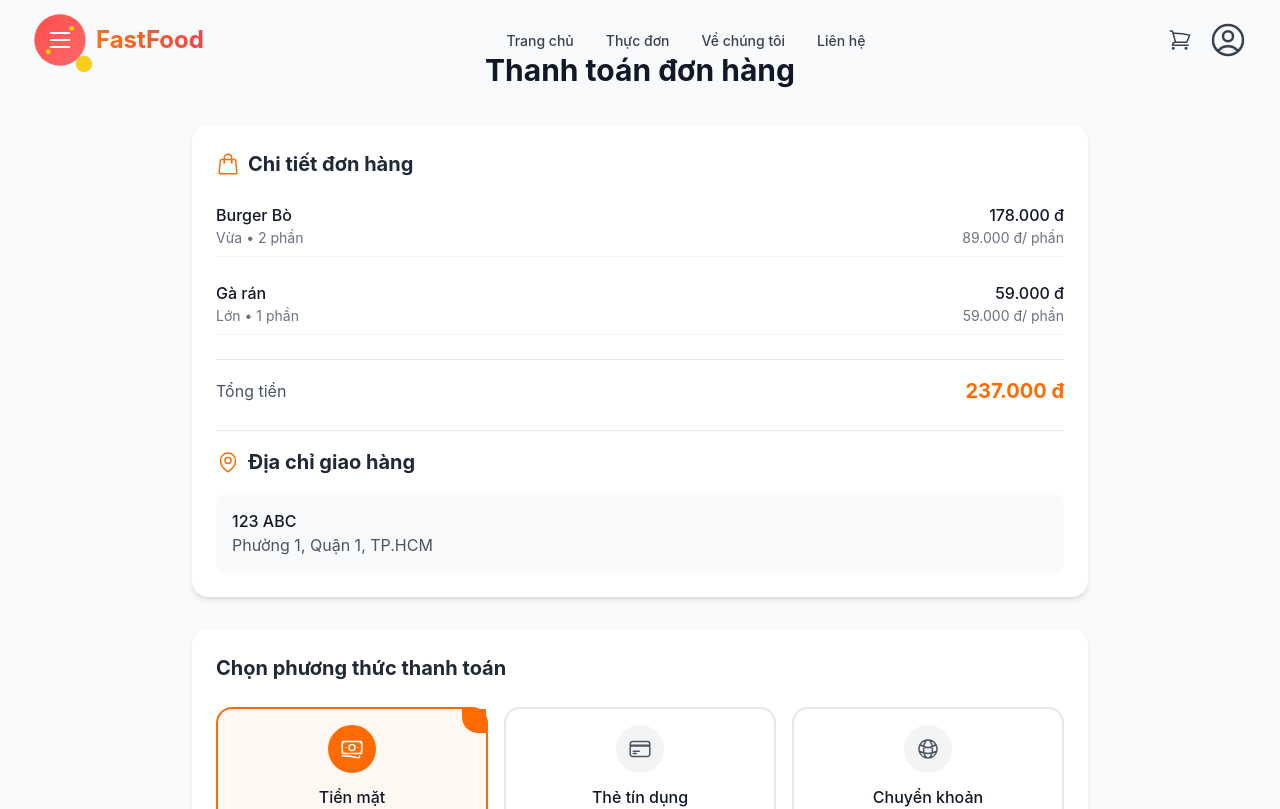
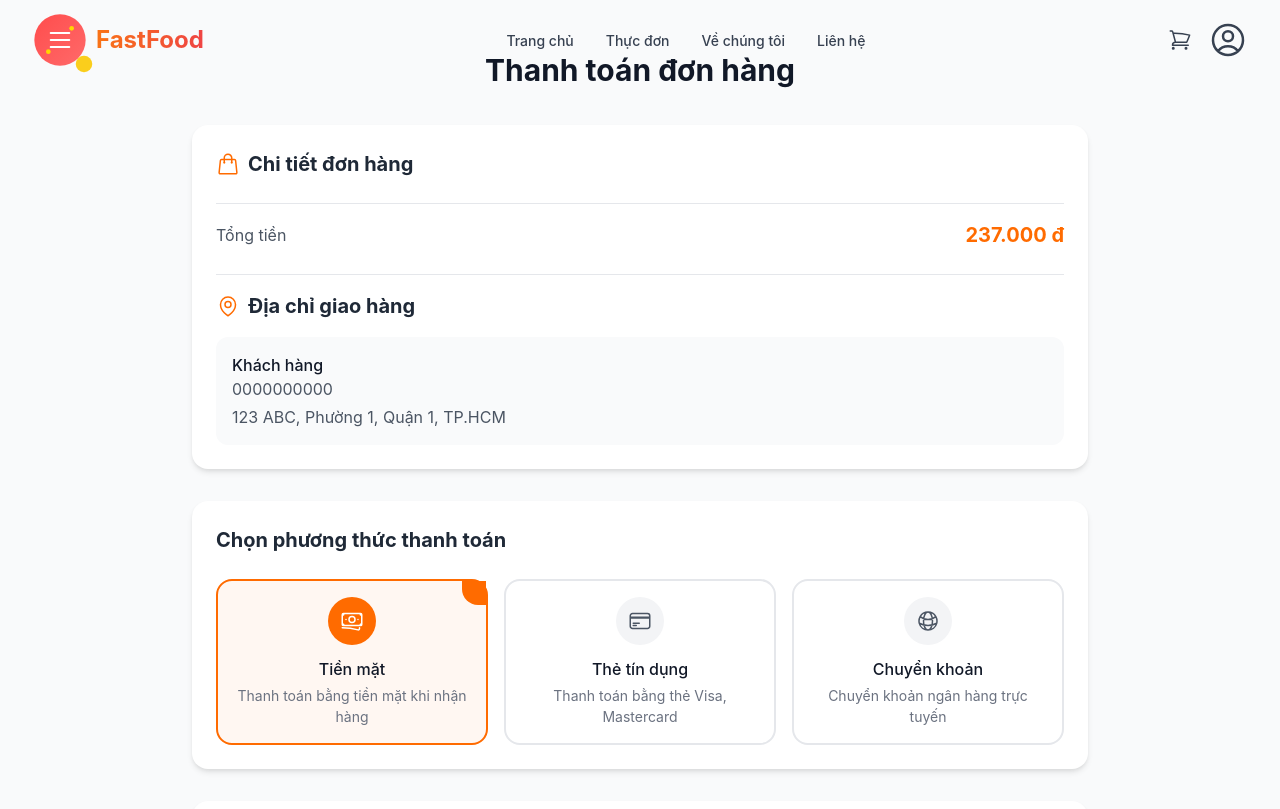
Before and after one commit to phanthanhloc2003/FastFood, a React (Create React App) app in the folder my-react-ts-app/: page /payment in a window 1280 px wide. Shown: the top 809 px of the page. Built offline with nearby package versions, Linux system fonts and the light colour scheme.

Commit message:
[update:fe] update page  payment

```diff
--- /dev/null
+++ b/my-react-ts-app/src/components/Payment/AddressModal.tsx
@@ -0,0 +1,127 @@
+import React, { useState } from 'react';
+import { motion, AnimatePresence } from 'framer-motion';
+import { XMarkIcon, PlusIcon } from '@heroicons/react/24/outline';
+import { Address } from '../../types/address';
+
+interface AddressModalProps {
+  isOpen: boolean;
+  onClose: () => void;
+  addresses: Address[];
+  selectedAddress: Address | null;
+  onSelectAddress: (address: Address) => void;
+  onAddNewAddress: () => void;
+}
+
+const AddressModal: React.FC<AddressModalProps> = ({
+  isOpen,
+  onClose,
+  addresses,
+  selectedAddress,
+  onSelectAddress,
+  onAddNewAddress,
+}) => {
+  const modalVariants = {
+    hidden: { opacity: 0, y: 50 },
+    visible: {
+      opacity: 1,
+      y: 0,
+      transition: {
+        type: "spring",
+        stiffness: 300,
+        damping: 30
+      }
+    },
+    exit: {
+      opacity: 0,
+      y: 50,
+      transition: {
+        duration: 0.2
+      }
+    }
+  };
+
+  const overlayVariants = {
+    hidden: { opacity: 0 },
+    visible: { opacity: 1 },
+    exit: { opacity: 0 }
+  };
+
+  return (
+    <AnimatePresence>
+      {isOpen && (
+        <motion.div
+          className="fixed inset-0 z-50 flex items-center justify-center p-4"
+          initial="hidden"
+          animate="visible"
+          exit="exit"
+          variants={overlayVariants}
+        >
+          <div className="fixed inset-0 bg-black/50" onClick={onClose} />
+
+          <motion.div
+            className="relative w-full max-w-md bg-white rounded-xl shadow-xl"
+            variants={modalVariants}
+          >
+            <div className="flex items-center justify-between p-4 border-b">
+              <h3 className="text-lg font-medium text-gray-900">Chọn địa chỉ giao hàng</h3>
+              <button
+                onClick={onClose}
+                className="text-gray-400 hover:text-gray-500"
+              >
+                <XMarkIcon className="w-6 h-6" />
+              </button>
+            </div>
+
+            <div className="p-4 max-h-[60vh] overflow-y-auto">
+              <div className="space-y-3">
+                {addresses.map((address) => (
+                  <motion.div
+                    key={address.id}
+                    className={`p-4 border rounded-lg cursor-pointer transition-colors ${
+                      selectedAddress?.id === address.id
+                        ? 'border-primary-main bg-primary-light/10'
+                        : 'border-gray-200 hover:border-primary-main'
+                    }`}
+                    onClick={() => {
+                      onSelectAddress(address);
+                      onClose();
+                    }}
+                    whileHover={{ scale: 1.01 }}
+                    whileTap={{ scale: 0.99 }}
+                  >
+                    <div className="flex items-start justify-between">
+                      <div>
+                        <p className="font-medium text-gray-900">{address.name}</p>
+                        <p className="text-gray-600">{address.phone}</p>
+                        <p className="text-gray-600 mt-1">
+                          {address.address_line}, {address.ward}, {address.district}, {address.province}
+                        </p>
+                      </div>
+                      {address.is_default && (
+                        <span className="px-2 py-1 text-xs font-medium text-primary-main bg-primary-light/20 rounded-full">
+                          Mặc định
+                        </span>
+                      )}
+                    </div>
+                  </motion.div>
+                ))}
+              </div>
+
+              <motion.button
+                className="w-full mt-4 flex items-center justify-center gap-2 bg-primary-main text-white py-3 rounded-lg font-medium"
+                onClick={onAddNewAddress}
+                whileHover={{ scale: 1.02 }}
+                whileTap={{ scale: 0.98 }}
+              >
+                <PlusIcon className="w-5 h-5" />
+                Thêm địa chỉ mới
+              </motion.button>
+            </div>
+          </motion.div>
+        </motion.div>
+      )}
+    </AnimatePresence>
+  );
+};
+
+export default AddressModal;
--- a/my-react-ts-app/src/components/Payment/OrderDetails.tsx
+++ b/my-react-ts-app/src/components/Payment/OrderDetails.tsx
@@ -1,28 +1,16 @@
-import React from 'react';
-import { motion } from 'framer-motion';
-import { ShoppingBagIcon, MapPinIcon } from '@heroicons/react/24/outline';
-
-interface OrderItem {
-  productName: string;
-  size: string;
-  price: number;
-  quantity: number;
-  total: number;
-}
-
-interface Address {
-  address_line: string;
-  ward: string;
-  district: string;
-  city: string;
-}
+import React from "react";
+import { motion } from "framer-motion";
+import { ShoppingBagIcon, MapPinIcon, PencilSquareIcon } from "@heroicons/react/24/outline";
+import { CartItem } from "../../types";
+import { Address } from "../../types/address";
 
 interface OrderDetailsProps {
-  items: OrderItem[];
+  items: CartItem[];
   totalPrice: number;
   address: Address;
-  deliveryType: 'table' | 'address';
-  tableNumber?: string;
+  deliveryType: "Dine-in" | "Take-away" | "Delivery";
+  tableNumber?: number | null;
+  onEditAddress?: () => void;
 }
 
 const OrderDetails: React.FC<OrderDetailsProps> = ({
@@ -31,6 +19,7 @@ const OrderDetails: React.FC<OrderDetailsProps> = ({
   address,
   deliveryType,
   tableNumber,
+  onEditAddress,
 }) => {
   const containerVariants = {
     hidden: { opacity: 0, y: 20 },
@@ -38,7 +27,7 @@ const OrderDetails: React.FC<OrderDetailsProps> = ({
       opacity: 1,
       y: 0,
       transition: {
-        type: 'spring',
+        type: "spring",
         stiffness: 100,
         damping: 15,
       },
@@ -51,7 +40,7 @@ const OrderDetails: React.FC<OrderDetailsProps> = ({
       opacity: 1,
       x: 0,
       transition: {
-        type: 'spring',
+        type: "spring",
         stiffness: 100,
       },
     },
@@ -68,22 +57,24 @@ const OrderDetails: React.FC<OrderDetailsProps> = ({
         <ShoppingBagIcon className="w-6 h-6 text-primary-main mr-2" />
         <h2 className="text-xl font-bold text-gray-800">Chi tiết đơn hàng</h2>
       </div>
-
       <motion.div className="space-y-4" variants={itemVariants}>
         {items.map((item, index) => (
-          <div key={index} className="flex justify-between items-center py-2 border-b border-gray-100">
+          <div
+            key={index}
+            className="flex justify-between items-center py-2 border-b border-gray-100"
+          >
             <div>
-              <h3 className="font-medium text-gray-900">{item.productName}</h3>
+              <h3 className="font-medium text-gray-900">{item.product.name}</h3>
               <p className="text-sm text-gray-500">
                 {item.size} • {item.quantity} phần
               </p>
             </div>
             <div className="text-right">
               <p className="font-medium text-gray-900">
-                {item.total.toLocaleString('vi-VN')} đ
+                {(item.price * item.quantity).toLocaleString("vi-VN")} đ
               </p>
               <p className="text-sm text-gray-500">
-                {item.price.toLocaleString('vi-VN')} đ/ phần
+                {item.price.toLocaleString("vi-VN")} đ/ phần
               </p>
             </div>
           </div>
@@ -97,7 +88,7 @@ const OrderDetails: React.FC<OrderDetailsProps> = ({
         <div className="flex justify-between items-center mb-4">
           <span className="text-gray-600">Tổng tiền</span>
           <span className="font-bold text-primary-main text-xl">
-            {totalPrice.toLocaleString('vi-VN')} đ
+            {totalPrice.toLocaleString("vi-VN")} đ
           </span>
         </div>
       </motion.div>
@@ -106,24 +97,52 @@ const OrderDetails: React.FC<OrderDetailsProps> = ({
         className="mt-6 pt-4 border-t border-gray-200"
         variants={itemVariants}
       >
-        <div className="flex items-center mb-4">
-          <MapPinIcon className="w-6 h-6 text-primary-main mr-2" />
-          <h2 className="text-xl font-bold text-gray-800">
-            {deliveryType === 'table' ? 'Thông tin bàn' : 'Địa chỉ giao hàng'}
-          </h2>
+        <div className="flex items-center justify-between mb-4">
+          <div className="flex items-center">
+            <MapPinIcon className="w-6 h-6 text-primary-main mr-2" />
+            <h2 className="text-xl font-bold text-gray-800">
+              {deliveryType === "Dine-in" ? "Thông tin bàn" : "Địa chỉ giao hàng"}
+            </h2>
+          </div>
+          {deliveryType === "Delivery" && (
+            <motion.button
+              className="flex items-center gap-2 text-primary-main hover:text-primary-dark"
+              onClick={onEditAddress}
+              whileHover={{ scale: 1.05 }}
+              whileTap={{ scale: 0.95 }}
+            >
+              <PencilSquareIcon className="w-5 h-5" />
+              <span>Thay đổi</span>
+            </motion.button>
+          )}
         </div>
 
-        {deliveryType === 'table' ? (
+        {deliveryType === "Dine-in" ? (
           <div className="bg-gray-50 p-4 rounded-lg">
             <p className="font-medium text-gray-900">Bàn số: {tableNumber}</p>
           </div>
         ) : (
-          <div className="bg-gray-50 p-4 rounded-lg">
-            <p className="font-medium text-gray-900">{address.address_line}</p>
-            <p className="text-gray-600">
-              {address.ward}, {address.district}, {address.city}
-            </p>
-          </div>
+          <motion.div
+            className="bg-gray-50 p-4 rounded-lg"
+            initial={{ opacity: 0, y: 10 }}
+            animate={{ opacity: 1, y: 0 }}
+            transition={{ duration: 0.3 }}
+          >
+            <div className="flex items-start justify-between">
+              <div>
+                <p className="font-medium text-gray-900">{address.name}</p>
+                <p className="text-gray-600">{address.phone}</p>
+                <p className="text-gray-600 mt-1">
+                  {address.address_line}, {address.ward}, {address.district}, {address.province}
+                </p>
+              </div>
+              {address.is_default && (
+                <span className="px-2 py-1 text-xs font-medium text-primary-main bg-primary-light/20 rounded-full">
+                  Mặc định
+                </span>
+              )}
+            </div>
+          </motion.div>
         )}
       </motion.div>
     </motion.div>
--- a/my-react-ts-app/src/pages/Address.tsx
+++ b/my-react-ts-app/src/pages/Address.tsx
@@ -75,10 +75,10 @@ interface AddressFormData {
     },
   };
 
-  const itemVariants = {
-    hidden: { opacity: 0, y: 20 },
-    visible: { opacity: 1, y: 0 },
-  };
+  // const itemVariants = {
+  //   hidden: { opacity: 0, y: 20 },
+  //   visible: { opacity: 1, y: 0 },
+  // };
 
   return (
     <div className="min-h-screen bg-gradient-to-b from-gray-50 to-gray-100 pt-24 pb-12">
--- a/my-react-ts-app/src/pages/Payment.tsx
+++ b/my-react-ts-app/src/pages/Payment.tsx
@@ -1,22 +1,50 @@
-import React, { useState } from 'react';
-import { motion, AnimatePresence } from 'framer-motion';
-import { useNavigate, useParams } from 'react-router-dom';
-import PaymentMethodSelector from '../components/Payment/PaymentMethodSelector';
-import PaymentSummary from '../components/Payment/PaymentSummary';
-import OrderDetails from '../components/Payment/OrderDetails';
-import { PaymentMethod, PaymentStatus } from '../types/payment';
-import { CheckCircleIcon, XCircleIcon } from '@heroicons/react/24/outline';
+import React, { useEffect, useState } from "react";
+import { motion, AnimatePresence } from "framer-motion";
+import { useNavigate, useParams } from "react-router-dom";
+import PaymentMethodSelector from "../components/Payment/PaymentMethodSelector";
+import PaymentSummary from "../components/Payment/PaymentSummary";
+import OrderDetails from "../components/Payment/OrderDetails";
+import AddressModal from "../components/Payment/AddressModal";
+import { PaymentMethod, PaymentStatus } from "../types/payment";
+import { Address } from "../types/address";
+import { CheckCircleIcon, XCircleIcon, PencilSquareIcon } from "@heroicons/react/24/outline";
+import { useSelector } from "react-redux";
+import { RootState } from "../store/store";
+import { addressApi } from "../services/address";
 
 const Payment: React.FC = () => {
   const { orderId } = useParams<{ orderId: string }>();
   const navigate = useNavigate();
-  const [selectedMethod, setSelectedMethod] = useState<PaymentMethod>('Cash');
+  const [selectedMethod, setSelectedMethod] = useState<PaymentMethod>("Cash");
   const [paymentStatus, setPaymentStatus] = useState<PaymentStatus | null>(null);
   const [isProcessing, setIsProcessing] = useState(false);
-  const [deliveryType, setDeliveryType] = useState<'table' | 'address'>('address');
-  const [tableNumber, setTableNumber] = useState<string>('');
+  const [addresses, setAddresses] = useState<Address[]>([]);
+  const [selectedAddress, setSelectedAddress] = useState<Address | null>(null);
+  const [isAddressModalOpen, setIsAddressModalOpen] = useState(false);
+  const deliveryType = useSelector((state: RootState) => state.cart.deliveryType);
+  const tableNumber = useSelector((state: RootState) => state.cart.tableNumber);
+  const cartItem = useSelector((state: RootState) => state.cart);
 
-  // Giả lập dữ liệu đơn hàng (trong thực tế sẽ lấy từ API)
+  useEffect(() => {
+    const fetchAddresses = async () => {
+      try {
+        const data = await addressApi.getAll();
+        setAddresses(data);
+        // Tự động chọn địa chỉ mặc định
+        const defaultAddress = data.find((addr: Address) => addr.is_default);
+        if (defaultAddress) {
+          setSelectedAddress(defaultAddress);
+        }
+      } catch (error) {
+        console.error("Error fetching addresses:", error);
+      }
+    };
+
+    if (deliveryType === "Delivery") {
+      fetchAddresses();
+    }
+  }, [deliveryType]);
+
   const orderData = {
     items: [
       {
@@ -24,34 +52,47 @@ const Payment: React.FC = () => {
         size: "Vừa",
         price: 89000,
         quantity: 2,
-        total: 178000
+        total: 178000,
       },
       {
         productName: "Gà rán",
         size: "Lớn",
         price: 59000,
         quantity: 1,
-        total: 59000
-      }
+        total: 59000,
+      },
     ],
     totalPrice: 237000,
     address: {
+      id: 0,
+      name: "Khách hàng",
+      phone: "0000000000",
       address_line: "123 ABC",
       ward: "Phường 1",
       district: "Quận 1",
-      city: "TP.HCM"
-    }
+      province: "TP.HCM",
+      is_default: false,
+      created_at: new Date().toISOString(),
+    },
   };
 
   const handlePayment = async () => {
+    if (deliveryType === "Delivery" && !selectedAddress) {
+      alert("Vui lòng chọn địa chỉ giao hàng");
+      return;
+    }
+
     setIsProcessing(true);
-
-    // Giả lập xử lý thanh toán
     setTimeout(() => {
-      const success = Math.random() > 0.3; // 70% tỷ lệ thành công
-      setPaymentStatus(success ? 'Paid' : 'Failed');
+      const success = Math.random() > 0.3;
+      setPaymentStatus(success ? "Paid" : "Failed");
       setIsProcessing(false);
     }, 2000);
+  };
+
+  const handleAddNewAddress = () => {
+    navigate('/address')
+    console.log("Add new address");
   };
 
   const containerVariants = {
@@ -70,7 +111,7 @@ const Payment: React.FC = () => {
       opacity: 1,
       y: 0,
       transition: {
-        type: 'spring',
+        type: "spring",
         stiffness: 100,
       },
     },
@@ -80,7 +121,7 @@ const Payment: React.FC = () => {
     hover: {
       scale: 1.02,
       transition: {
-        type: 'spring',
+        type: "spring",
         stiffness: 400,
         damping: 10,
       },
@@ -108,14 +149,14 @@ const Payment: React.FC = () => {
 
           <motion.div className="mb-8" variants={itemVariants}>
             <OrderDetails
-              items={orderData.items}
+              items={cartItem.items}
               totalPrice={orderData.totalPrice}
-              address={orderData.address}
+              address={selectedAddress || orderData.address}
               deliveryType={deliveryType}
               tableNumber={tableNumber}
+              onEditAddress={() => setIsAddressModalOpen(true)}
             />
           </motion.div>
-
           <motion.div
             className="bg-white rounded-xl shadow-md p-6 mb-8"
             variants={itemVariants}
@@ -133,7 +174,10 @@ const Payment: React.FC = () => {
             className="bg-white rounded-xl shadow-md p-6 mb-8"
             variants={itemVariants}
           >
-            <PaymentSummary amount={orderData.totalPrice} orderId={Number(orderId)} />
+            <PaymentSummary
+              amount={cartItem.total}
+              orderId={Number(orderId)}
+            />
           </motion.div>
 
           <motion.div variants={itemVariants}>
@@ -149,15 +193,24 @@ const Payment: React.FC = () => {
                 <motion.div
                   className="w-6 h-6 border-2 border-white border-t-transparent rounded-full"
                   animate={{ rotate: 360 }}
-                  transition={{ duration: 1, repeat: Infinity, ease: 'linear' }}
+                  transition={{ duration: 1, repeat: Infinity, ease: "linear" }}
                 />
               ) : paymentStatus ? (
-                'Hoàn tất'
+                "Hoàn tất"
               ) : (
-                'Thanh toán ngay'
+                "Thanh toán ngay"
               )}
             </motion.button>
           </motion.div>
+
+          <AddressModal
+            isOpen={isAddressModalOpen}
+            onClose={() => setIsAddressModalOpen(false)}
+            addresses={addresses}
+            selectedAddress={selectedAddress}
+            onSelectAddress={setSelectedAddress}
+            onAddNewAddress={handleAddNewAddress}
+          />
 
           <AnimatePresence>
             {paymentStatus && (
@@ -172,14 +225,18 @@ const Payment: React.FC = () => {
                   initial={{ scale: 0.8, opacity: 0 }}
                   animate={{ scale: 1, opacity: 1 }}
                   exit={{ scale: 0.8, opacity: 0 }}
-                  transition={{ type: 'spring', stiffness: 200, damping: 20 }}
+                  transition={{ type: "spring", stiffness: 200, damping: 20 }}
                 >
-                  {paymentStatus === 'Paid' ? (
+                  {paymentStatus === "Paid" ? (
                     <>
                       <motion.div
                         initial={{ scale: 0 }}
                         animate={{ scale: 1 }}
-                        transition={{ type: 'spring', stiffness: 200, damping: 20 }}
+                        transition={{
+                          type: "spring",
+                          stiffness: 200,
+                          damping: 20,
+                        }}
                       >
                         <CheckCircleIcon className="w-20 h-20 text-green-500 mx-auto mb-4" />
                       </motion.div>
@@ -187,7 +244,8 @@ const Payment: React.FC = () => {
                         Thanh toán thành công!
                       </h3>
                       <p className="text-gray-600 mb-6">
-                        Cảm ơn bạn đã mua hàng. Chúng tôi sẽ xử lý đơn hàng của bạn ngay lập tức.
+                        Cảm ơn bạn đã mua hàng. Chúng tôi sẽ xử lý đơn hàng của
+                        bạn ngay lập tức.
                       </p>
                     </>
                   ) : (
@@ -195,7 +253,11 @@ const Payment: React.FC = () => {
                       <motion.div
                         initial={{ scale: 0 }}
                         animate={{ scale: 1 }}
-                        transition={{ type: 'spring', stiffness: 200, damping: 20 }}
+                        transition={{
+                          type: "spring",
+                          stiffness: 200,
+                          damping: 20,
+                        }}
                       >
                         <XCircleIcon className="w-20 h-20 text-red-500 mx-auto mb-4" />
                       </motion.div>
@@ -203,7 +265,8 @@ const Payment: React.FC = () => {
                         Thanh toán thất bại
                       </h3>
                       <p className="text-gray-600 mb-6">
-                        Đã có lỗi xảy ra trong quá trình thanh toán. Vui lòng thử lại.
+                        Đã có lỗi xảy ra trong quá trình thanh toán. Vui lòng
+                        thử lại.
                       </p>
                     </>
                   )}
@@ -213,14 +276,14 @@ const Payment: React.FC = () => {
                     whileHover="hover"
                     whileTap="tap"
                     onClick={() => {
-                      if (paymentStatus === 'Paid') {
-                        navigate('/orders');
+                      if (paymentStatus === "Paid") {
+                        navigate("/orders");
                       } else {
                         setPaymentStatus(null);
                       }
                     }}
                   >
-                    {paymentStatus === 'Paid' ? 'Xem đơn hàng' : 'Thử lại'}
+                    {paymentStatus === "Paid" ? "Xem đơn hàng" : "Thử lại"}
                   </motion.button>
                 </motion.div>
               </motion.div>
--- a/my-react-ts-app/src/store/slices/cartSlice.ts
+++ b/my-react-ts-app/src/store/slices/cartSlice.ts
@@ -1,6 +1,7 @@
 import { createSlice, PayloadAction } from "@reduxjs/toolkit";
 import { Product } from "../../types/product";
-interface CartItem {
+
+ export interface CartItem {
   product: Product;
   quantity: number;
   size: string;
@@ -8,14 +9,18 @@ interface CartItem {
   price: number;
 }
 
-interface CartState {
+export interface CartState {
   items: CartItem[];
   total: number;
+  deliveryType:  "Dine-in" | "Take-away" | "Delivery";
+  tableNumber: number | null;
 }
 
 const initialState: CartState = {
   items: [],
   total: 0,
+  deliveryType: "Take-away",
+  tableNumber: null,
 };
 
 const cartSlice = createSlice({
@@ -38,7 +43,6 @@ const cartSlice = createSlice({
         (total, item) => total + item.price * item.quantity,
         0
       );
-
     },
     removeFromCart: (
       state,
@@ -122,14 +126,30 @@ const cartSlice = createSlice({
     clearCart: (state) => {
       state.items = [];
       state.total = 0;
+      state.deliveryType = "Take-away";
+      state.tableNumber = null;
+    },
+
+    paymets: (
+      state,
+      action: PayloadAction<{
+        deliveryType:  "Dine-in" | "Take-away" | "Delivery";
+        tableNumber: number | null;
+      }>
+    ) => {
+      const { deliveryType, tableNumber } = action.payload;
+      state.deliveryType = deliveryType;
+      state.tableNumber = tableNumber;
     },
   },
 });
 
-export const { addToCart,
-   removeFromCart,
-    updateQuantity,
-    updateItemSize,
-    clearCart } =
-  cartSlice.actions;
+export const {
+  addToCart,
+  removeFromCart,
+  updateQuantity,
+  updateItemSize,
+  clearCart,
+  paymets,
+} = cartSlice.actions;
 export default cartSlice.reducer;
--- /dev/null
+++ b/my-react-ts-app/src/types/address.ts
@@ -0,0 +1,11 @@
+export interface Address {
+  id: number;
+  name: string;
+  phone: string;
+  province: string;
+  district: string;
+  ward: string;
+  address_line: string;
+  is_default: boolean;
+  created_at: string;
+}
--- a/my-react-ts-app/src/types/index.ts
+++ b/my-react-ts-app/src/types/index.ts
@@ -56,6 +56,7 @@ export interface CartItem {
   product: Product;
   quantity: number;
   size: string;
+  price:number;
 }
 
 export interface Cart {
```
Also changed, not shown: my-react-ts-app/src/pages/Cart.tsx (+3 -37 lines), my-react-ts-app/src/services/address/index.ts (+6 -7 lines).
